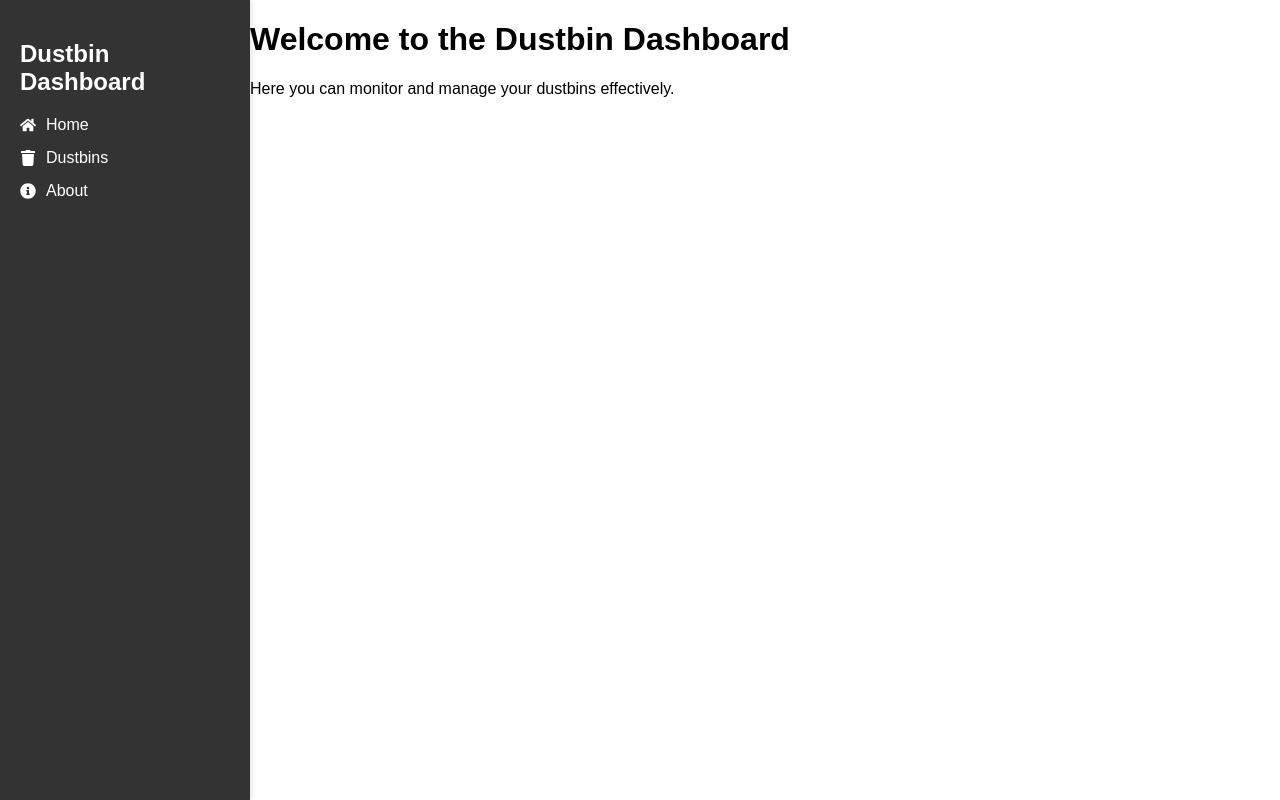
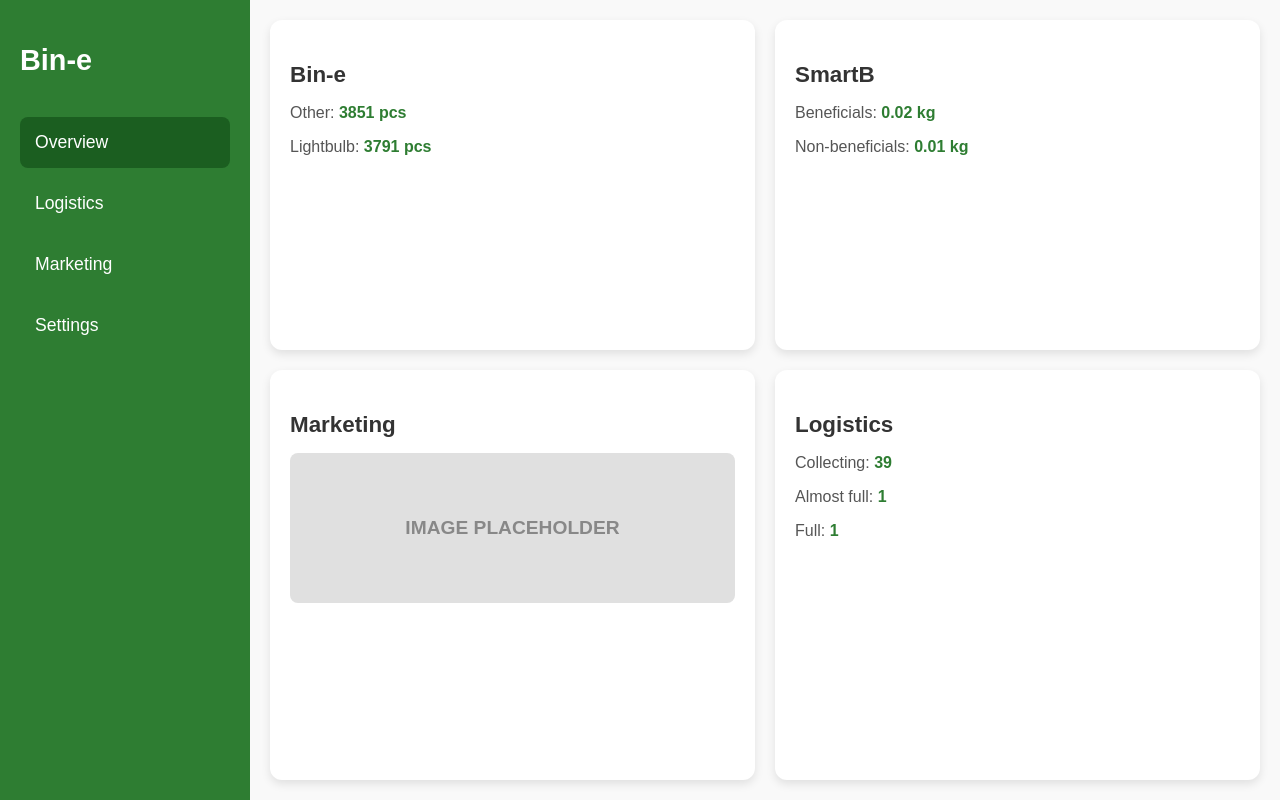
Before and after one commit to laodou123/dustbin-dashboard, a React (Create React App) app: page / in a window 1280 px wide. Built offline with nearby package versions, Linux system fonts and the light colour scheme.

Commit message:
new design

```diff
--- a/src/components/Dashboard.tsx
+++ b/src/components/Dashboard.tsx
@@ -1,12 +1,54 @@
-import React from "react"; // Add this line to explicitly make it a module
+import React from "react";
+import "../styles/Dashboard.css"; // Make sure the import path is correct
 
-const Dashboard: React.FC = () => {
+const Dashboard = () => {
   return (
     <div className="dashboard">
-      <h1>Welcome to the Dustbin Dashboard</h1>
-      <p>Here you can monitor and manage your dustbins effectively.</p>
+      <div className="card">
+        <h3>Bin-e</h3>
+        <div className="stats">
+          <p>
+            Other: <strong>3851 pcs</strong>
+          </p>
+          <p>
+            Lightbulb: <strong>3791 pcs</strong>
+          </p>
+        </div>
+      </div>
+
+      <div className="card">
+        <h3>SmartB</h3>
+        <div className="stats">
+          <p>
+            Beneficials: <strong>0.02 kg</strong>
+          </p>
+          <p>
+            Non-beneficials: <strong>0.01 kg</strong>
+          </p>
+        </div>
+      </div>
+
+      <div className="card">
+        <h3>Marketing</h3>
+        <div className="marketing-image">Image Placeholder</div>
+      </div>
+
+      <div className="card">
+        <h3>Logistics</h3>
+        <div className="stats">
+          <p>
+            Collecting: <strong>39</strong>
+          </p>
+          <p>
+            Almost full: <strong>1</strong>
+          </p>
+          <p>
+            Full: <strong>1</strong>
+          </p>
+        </div>
+      </div>
     </div>
   );
 };
 
-export default Dashboard; // Ensure the component is exported
+export default Dashboard;
--- a/src/components/Sidebar.tsx
+++ b/src/components/Sidebar.tsx
@@ -1,21 +1,15 @@
 import React from "react";
-import { FaTrash, FaHome, FaInfoCircle } from "react-icons/fa";
-import "../styles/Sidebar.css";
+import "../styles/Sidebar.css"; // Make sure the import path is correct
 
-const Sidebar: React.FC = () => {
+const Sidebar = () => {
   return (
     <div className="sidebar">
-      <h2>Dustbin Dashboard</h2>
-      <ul>
-        <li>
-          <FaHome /> Home
-        </li>
-        <li>
-          <FaTrash /> Dustbins
-        </li>
-        <li>
-          <FaInfoCircle /> About
-        </li>
+      <h2 className="sidebar-logo">Bin-e</h2>
+      <ul className="sidebar-menu">
+        <li className="menu-item active">Overview</li>
+        <li className="menu-item">Logistics</li>
+        <li className="menu-item">Marketing</li>
+        <li className="menu-item">Settings</li>
       </ul>
     </div>
   );
--- a/src/styles/Dashboard.css
+++ b/src/styles/Dashboard.css
@@ -1,5 +1,51 @@
 .dashboard {
-    flex: 1; /* Fill the remaining space in the layout */
+    flex: 1;
+    display: grid;
+    grid-template-columns: repeat(2, 1fr);
+    gap: 20px;
     padding: 20px;
     background-color: #f9f9f9;
-  }
+    overflow-y: auto;
+}
+
+.card {
+    background: #ffffff;
+    border-radius: 12px;
+    padding: 20px;
+    box-shadow: 0 4px 10px rgba(0, 0, 0, 0.1);
+    transition: transform 0.3s ease, box-shadow 0.3s ease;
+}
+
+.card:hover {
+    transform: translateY(-5px);
+    box-shadow: 0 8px 15px rgba(0, 0, 0, 0.2);
+}
+
+.card h3 {
+    margin-bottom: 15px;
+    font-size: 1.4em;
+    color: #333333;
+}
+
+.stats {
+    font-size: 1em;
+    color: #555555;
+}
+
+.stats strong {
+    color: #2e7d32;
+}
+
+.marketing-image {
+    background-color: #e0e0e0;
+    width: 100%;
+    height: 150px;
+    border-radius: 8px;
+    display: flex;
+    justify-content: center;
+    align-items: center;
+    color: #888888;
+    font-size: 1.2em;
+    text-transform: uppercase;
+    font-weight: bold;
+}
--- a/src/styles/Sidebar.css
+++ b/src/styles/Sidebar.css
@@ -1,26 +1,35 @@
 .sidebar {
-    background-color: #333; /* Dark background for the sidebar */
-    color: #fff; /* White text color */
-    width: 250px; /* Fixed width for the sidebar */
-    height: 100vh; /* Full height */
+    width: 250px;
+    height: 100vh;
+    background-color: #2e7d32;
+    color: #ffffff;
+    display: flex;
+    flex-direction: column;
     padding: 20px;
-    box-shadow: 2px 0 5px rgba(0, 0, 0, 0.1); /* Shadow for separation */
-  }
+    box-shadow: 2px 0 8px rgba(0, 0, 0, 0.1);
+}
 
-  .sidebar ul {
-    list-style-type: none; /* Remove bullet points */
+.sidebar-logo {
+    font-size: 1.8em;
+    font-weight: bold;
+    margin-bottom: 30px;
+}
+
+.sidebar-menu {
+    list-style: none;
     padding: 0;
-  }
+}
 
-  .sidebar ul li {
-    margin: 15px 0;
+.menu-item {
+    padding: 15px;
+    margin: 10px 0;
+    font-size: 1.1em;
+    border-radius: 8px;
     cursor: pointer;
-    display: flex;
-    align-items: center;
-    gap: 10px;
     transition: background-color 0.3s ease;
-  }
+}
 
-  .sidebar ul li:hover {
-    background-color: #444;
-  }
+.menu-item:hover,
+.menu-item.active {
+    background-color: #1b5e20;
+}
```
